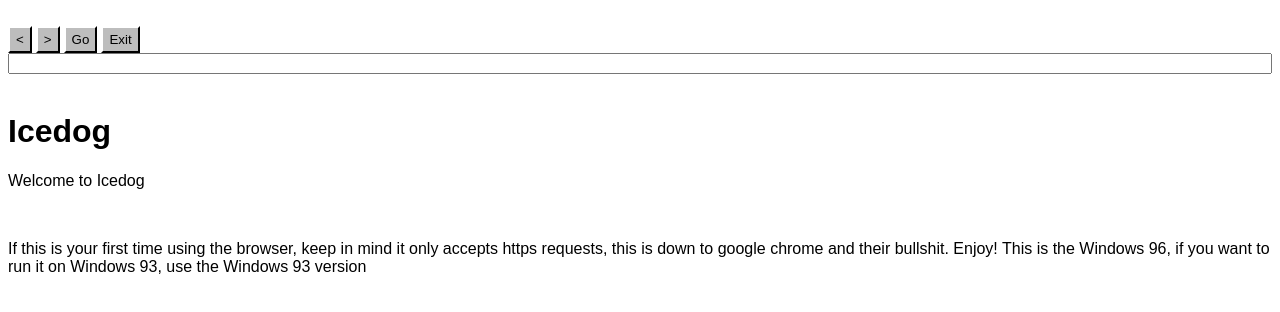
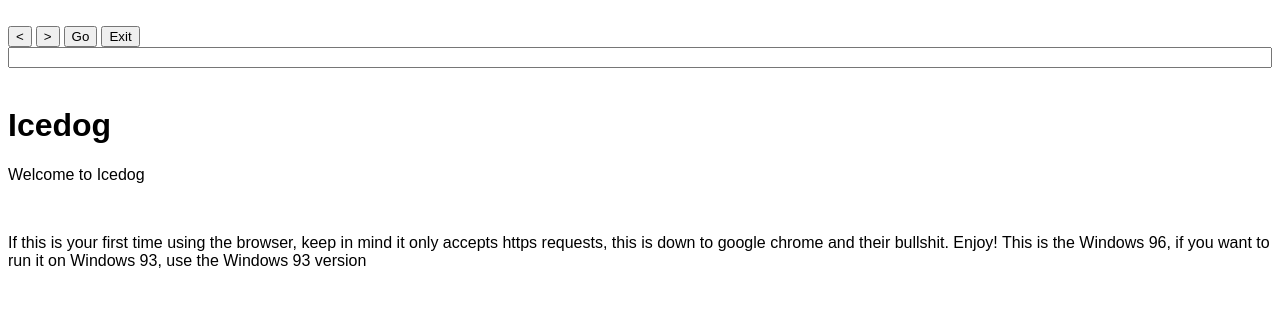
Before and after one commit to Rowan-Bird/Icedog96, a plain HTML site: page index.html in a window 1280 px wide. Drawn offline with Linux system fonts and the light colour scheme.

Commit message:
Create index.html

```diff
--- a/index.html
+++ b/index.html
@@ -12,24 +12,6 @@ iframe {
   right: 0.5px;
   top: 75px;
   bottom: 75px;
-}
-button {
-  height: 2em;
-  border-radius: 4px;
-  background-color: #bdbdbd;
-  border-style: solid;
-  border-left-color: white;
-  border-top-color: white;
-  border-right-color: black;
-  border-bottom-color: black;
-  border-radius: 0 !important;
-}
-button:active {
-  border-left-color: black;
-  border-top-color: black;
-  border-right-color: white;
-  border-bottom-color: white;
-  border-radius: 0 !important;
 }
 h1,
 h2,
```
